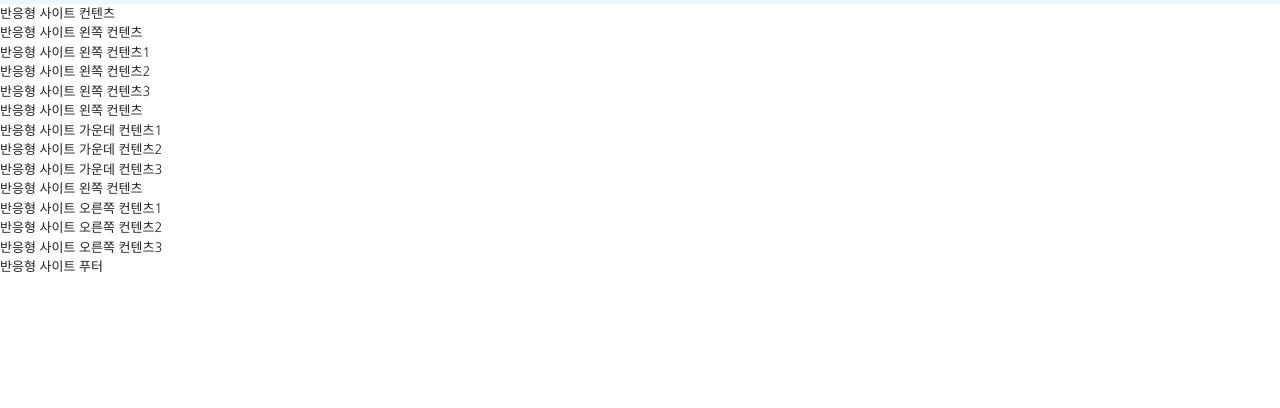
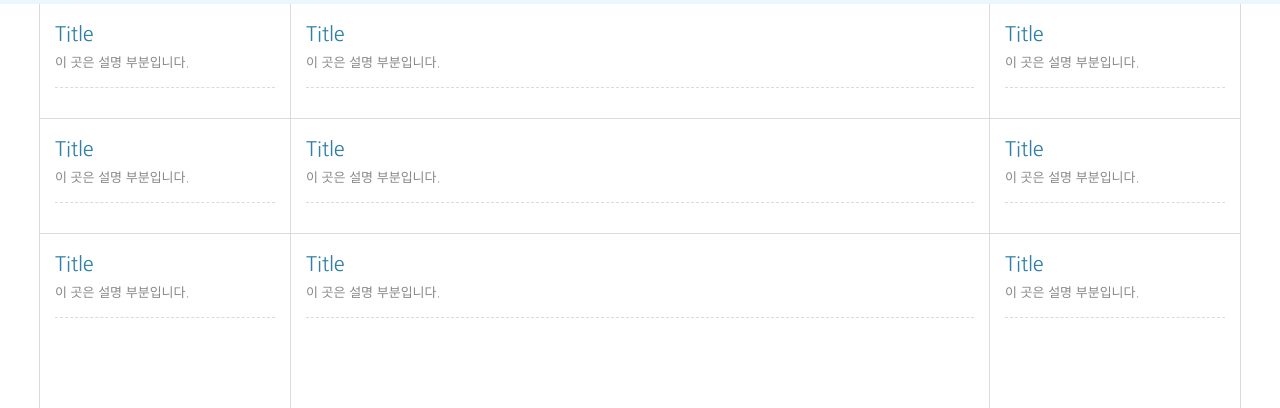
Before and after one commit to imcodding/web-reactive, a plain HTML site: page web/index.html in a window 1280 px wide. Shown: the part 392-800 px from the top of the page. Drawn offline with Linux system fonts and the light colour scheme; files that its build step writes are made by us from their sources; a web font is replaced by a local one.

Commit message:
컨텐츠

```diff
--- a/web/css/style.css
+++ b/web/css/style.css
@@ -3,9 +3,19 @@ body {background: url(../img/header_bg.jpg) repeat-x center top;}
 #header {}
 #nav {background-color: #f6fdff;}
 #title {background-color: #eaf7fd;}
+#contents .container {border-right: 1px solid #dbdbdb; border-left: 1px solid #dbdbdb;}
+#cont_left {float: left; width: 250px;}
+#cont_center {
+    overflow: hidden; min-height: 1300px; margin-right: 250px;
+    border-right: 1px solid #dbdbdb;
+    border-left: 1px solid #dbdbdb;
+}
+#cont_right {position: absolute; right: 0; top: 0; width: 250px;}
+#footer {border-top: 1px solid #dbdbdb;}
+
 
 /* 컨테이너 */
-.container {width: 1200px; margin: 0 auto; }
+.container {position:relative; width: 1200px; margin: 0 auto; }
 
 /* 헤더 */
 .header {height: 327px;}
@@ -106,10 +116,32 @@ body {background: url(../img/header_bg.jpg) repeat-x center top;}
         0 0 0 3px rgba(71,154,191,0.9) inset,
         0 0 0 100px rgba(0,0,0,0.1) inset;
 }
+
+/* 컨텐츠 영역 */
+.column {padding: 15px; border-bottom: 1px solid #dbdbdb;}
+.column .col_tit {font-size: 20px; color: #2f7fa6; padding-bottom: 5px;}
+.column .col_desc {
+    border-bottom: 1px dashed #dbdbdb;
+    padding-bottom: 15px; margin-bottom: 15px;
+    color: #878787; line-height: 18px;
+}
+.column.col1 {}
+.column.col2 {}
+.column.col3 {border-bottom: 0;}
+.column.col4 {}
+.column.col5 {}
+.column.col6 {border-bottom: 0;}
+.column.col7 {}
+.column.col8 {}
+.column.col9 {border-bottom: 0;}
+
 /* media query*/
 @media (max-width: 1220px){
     .container {width: 100%;}
     .row {padding: 0 15px;}
+    #contents .container {border: 0;}
+
+    .title .btn {right: 5px;}
 }
 /* 화면 너비 0 ~ 1024px */
 @media (max-width: 1024px){
@@ -118,6 +150,9 @@ body {background: url(../img/header_bg.jpg) repeat-x center top;}
 
 /* 화면 너비 0 ~ 960px */
 @media (max-width: 960px){
+    #cont_right {position: static; width: 100%; border-top: 1px solid #dbdbdb;}
+    #cont_center {margin-right: 0; border-right: 0;}
+
     .nav > div {float: none; width: 100%;}
     .nav > div:last-child {width: 100%;}
     .nav > div li {width: 33.33333%;}
@@ -127,7 +162,8 @@ body {background: url(../img/header_bg.jpg) repeat-x center top;}
 
 /* 화면 너비 0 ~ 768px */
 @media (max-width: 768px){
-
+    #cont_left {float: none; width: 100%;}
+    #cont_center {border-left: 0;}
 }
 
 /* 화면 너비 0 ~ 600px */
--- a/web/index.html
+++ b/web/index.html
@@ -122,30 +122,62 @@
         </div>
     </article>
     <main>
-        <section>
-            <h2>반응형 사이트 컨텐츠</h2>
-            <section>
-                <h3>반응형 사이트 왼쪽 컨텐츠</h3>
-                <article><h4>반응형 사이트 왼쪽 컨텐츠1</h4></article>
-                <article><h4>반응형 사이트 왼쪽 컨텐츠2</h4></article>
-                <article><h4>반응형 사이트 왼쪽 컨텐츠3</h4></article>
-            </section>
-            <section>
-                <h3>반응형 사이트 왼쪽 컨텐츠</h3>
-                <article><h4>반응형 사이트 가운데 컨텐츠1</h4></article>
-                <article><h4>반응형 사이트 가운데 컨텐츠2</h4></article>
-                <article><h4>반응형 사이트 가운데 컨텐츠3</h4></article>
-            </section>
-            <section>
-                <h3>반응형 사이트 왼쪽 컨텐츠</h3>
-                <article><h4>반응형 사이트 오른쪽 컨텐츠1</h4></article>
-                <article><h4>반응형 사이트 오른쪽 컨텐츠2</h4></article>
-                <article><h4>반응형 사이트 오른쪽 컨텐츠3</h4></article>
-            </section>
+        <section id="contents">
+            <div class="container">
+                <h2 class="ir_su">반응형 사이트 컨텐츠</h2>
+                <section id="cont_left">
+                    <h3 class="ir_su">반응형 사이트 왼쪽 컨텐츠</h3>
+                    <article class="column col1">
+                        <h4 class="col_tit">Title</h4>
+                        <p class="col_desc">이 곳은 설명 부분입니다.</p>
+                    </article>
+                    <article class="column col2">
+                        <h4 class="col_tit">Title</h4>
+                        <p class="col_desc">이 곳은 설명 부분입니다.</p>
+                    </article>
+                    <article class="column col3">
+                        <h4 class="col_tit">Title</h4>
+                        <p class="col_desc">이 곳은 설명 부분입니다.</p>
+                    </article>
+                </section>
+                <section id="cont_center">
+                    <h3 class="ir_su">반응형 사이트 가운데 컨텐츠</h3>
+                    <article class="column col4">
+                        <h4 class="col_tit">Title</h4>
+                        <p class="col_desc">이 곳은 설명 부분입니다.</p>
+                    </article>
+                    <article class="column col5">
+                        <h4 class="col_tit">Title</h4>
+                        <p class="col_desc">이 곳은 설명 부분입니다.</p>
+                    </article>
+                    <article class="column col6">
+                        <h4 class="col_tit">Title</h4>
+                        <p class="col_desc">이 곳은 설명 부분입니다.</p>
+                    </article>
+                </section>
+                <section id="cont_right">
+                    <h3 class="ir_su">반응형 사이트 오른쪽 컨텐츠</h3>
+                    <article class="column col7">
+                        <h4 class="col_tit">Title</h4>
+                        <p class="col_desc">이 곳은 설명 부분입니다.</p>
+                    </article>
+                    <article class="column col8">
+                        <h4 class="col_tit">Title</h4>
+                        <p class="col_desc">이 곳은 설명 부분입니다.</p>
+                    </article>
+                    <article class="column col9">
+                        <h4 class="col_tit">Title</h4>
+                        <p class="col_desc">이 곳은 설명 부분입니다.</p>
+                    </article>
+                </section>
+            </div>
+        </section>
         </section>
     </main>
-    <footer>
-        <h2>반응형 사이트 푸터</h2>
+    <footer id="footer">
+        <div class="container">
+            <h2>반응형 사이트 푸터</h2>
+        </div>
     </footer>
 </body>
 </html>
```
